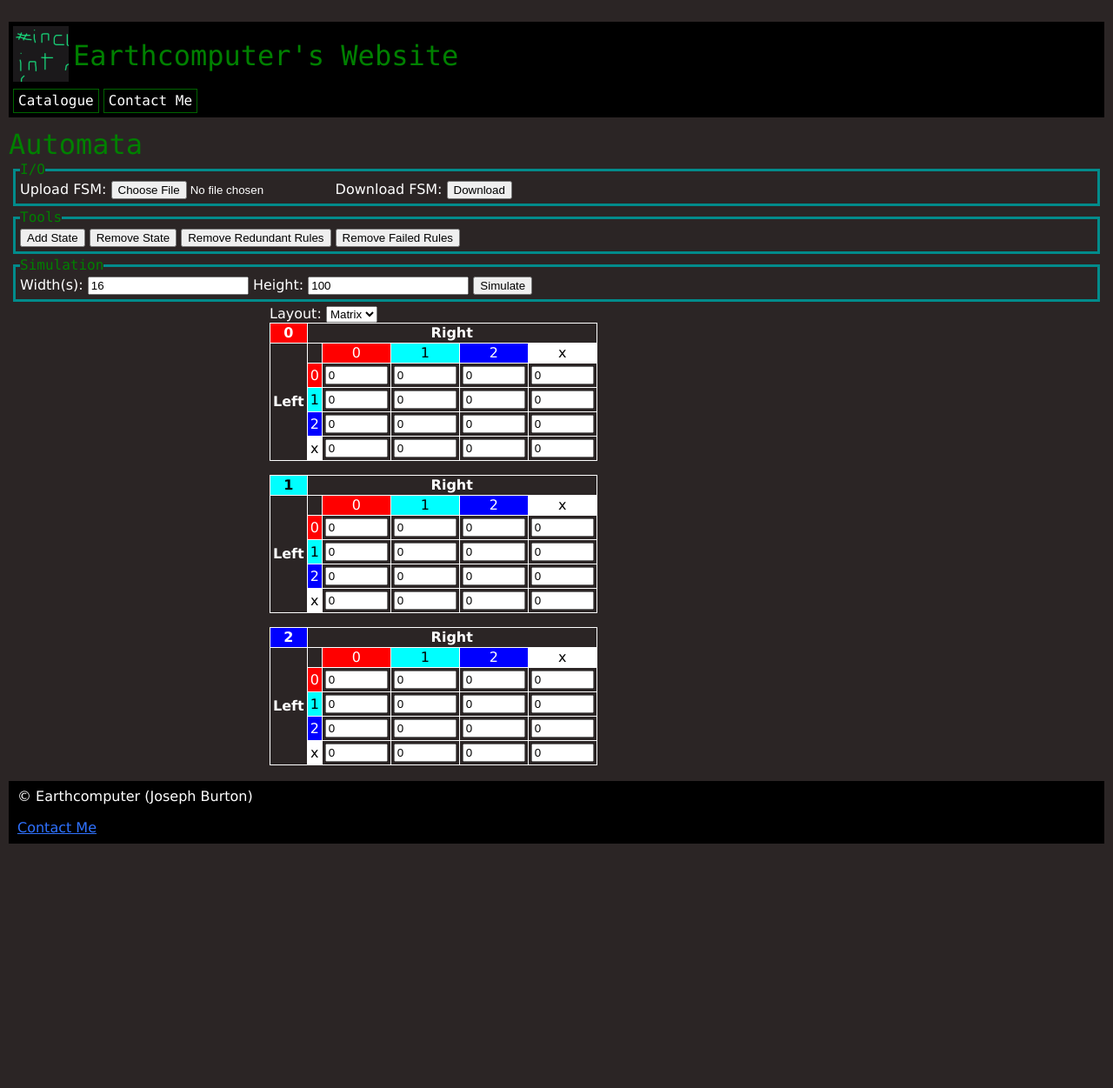
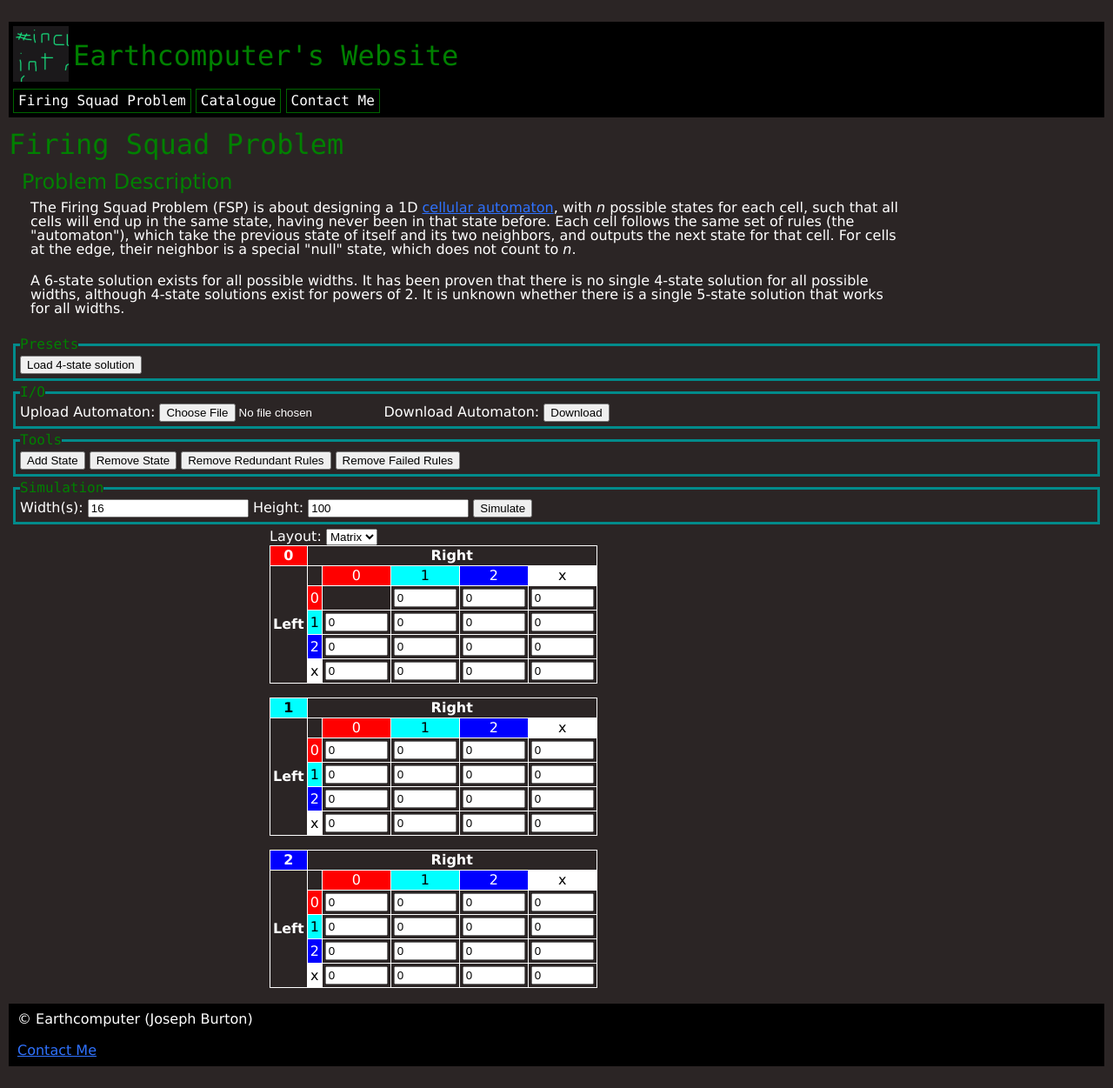
Before and after one commit to Earthcomputer/Earthcomputer.github.io, a Jekyll site: the page built from fsp.html, in a window 1280 px wide. Shown: the whole page at 87% size. Built offline with Jekyll 4.4.1, drawn with Linux system fonts in a browser that asks for light colours; before the commit the page ends 995 px from its top, so only the background shows below that.

Commit message:
Add rules and preset

```diff
--- a/_includes/navbar.html
+++ b/_includes/navbar.html
@@ -1,4 +1,5 @@
 <nav><ul>
+    <li><a href="/fsp.html">Firing Squad Problem</a></li>
     <li><a href="/catalogue.html">Catalogue</a></li>
     <li><a href="/contact.html">Contact Me</a></li>
 </ul></nav>
--- a/automata.html
+++ b/fsp.html
@@ -1,16 +1,35 @@
 ---
 layout: page
-title: Automata
-style: styles/automata.css
+title: Firing Squad Problem
+style: styles/fsp.css
 script:
   - https://cdnjs.cloudflare.com/ajax/libs/split.js/1.5.11/split.min.js
-  - scripts/automata.js
+  - scripts/fsp.js
 ---
+
+<div class="indent">
+<h4>Problem Description</h4>
+<p>
+The Firing Squad Problem (FSP) is about designing a 1D <a href="https://en.wikipedia.org/wiki/Cellular_automaton">cellular automaton</a>,
+with <i>n</i> possible states for each cell, such that all cells will end up in the same state, having never been in that state before.
+Each cell follows the same set of rules (the "automaton"), which take the previous state of itself and its two neighbors, and outputs
+the next state for that cell. For cells at the edge, their neighbor is a special "null" state, which does not count to <i>n</i>.
+</p>
+<p>
+A 6-state solution exists for all possible widths. It has been proven that there is no single 4-state solution for all possible widths,
+although 4-state solutions exist for powers of 2. It is unknown whether there is a single 5-state solution that works for all widths.
+</p>
+</div>
+
+<fieldset>
+    <legend>Presets</legend>
+    <button id="load_4_state">Load 4-state solution</button>
+</fieldset>
 
 <fieldset>
     <legend>I/O</legend>
-    Upload FSM: <input type="file" id="upload">
-    Download FSM: <button id="download">Download</button>
+    Upload Automaton: <input type="file" id="upload">
+    Download Automaton: <button id="download">Download</button>
 </fieldset>
 <fieldset>
     <legend>Tools</legend>
--- a/scripts/automata.js
+++ b/scripts/fsp.js
@@ -218,6 +218,8 @@ let loadFSM = function(fsm) {
                     throw new SyntaxError('Expected integer');
                 if (fsm[middle][left][right] < -1 || fsm[middle][left][right] >= stateCount + 1)
                     throw new SyntaxError('Invalid dest state');
+                if (middle === 0 && left === 0 && right === 0 && fsm[middle][left][right] > 0)
+                    throw new SyntaxError('Invalid dest state');
             }
         }
     }
@@ -250,12 +252,16 @@ let refreshHTML = function() {
                 else
                     html += '<td style="background:' + colors[left] + ';color:' + foregroundColors[left] + '">' + left + '</td>';
                 for (let right = 0; right <= stateCount; right++) {
-                    html += '<td><input type="number" min="0" max="' + stateCount + '" ' +
+                    html += '<td>';
+                    if (middle !== 0 || left !== 0 || right !== 0) {
+                        html += '<input type="number" min="0" max="' + stateCount + '" ' +
                             'oninput="window.setFsmValFromTextField(' + left + ',' + middle + ',' + right + ',this.value)" ' +
                             'onfocus="window.focusedRule = {left: ' + left + ', middle: ' + middle + ', right: ' + right + '}; simulate();" ' +
                             'onblur="window.focusedRule = null; simulate();" ' +
                             'value="' + (window.fsm[middle][left][right] === -1 ? '' : window.fsm[middle][left][right]) + '" ' +
-                        'style="width:64px"></td>'
+                            'style="width:64px">';
+                    }
+                    html += '</td>'
                 }
                 html += '</tr>';
             }
@@ -273,11 +279,15 @@ let refreshHTML = function() {
                         '<td style="background:' + colors[middle] + ';color:' + foregroundColors[middle] + '">' + middle + '</td>' +
                         '<td style="background:' + (right === stateCount ? 'white' : colors[right]) + ';color:' + (right === stateCount ? 'black' : foregroundColors[right]) + '">' +
                         (right === stateCount ? 'x' : right) + '</td>' +
-                        '<td><input type="number" min="0" max="' + stateCount + '" ' +
+                        '<td>';
+                    if (middle !== 0 || left !== 0 || right !== 0) {
+                        html += '<input type="number" min="0" max="' + stateCount + '" ' +
                             'oninput="window.setFsmValFromTextField(' + left + ',' + middle + ',' + right + ',this.value)" ' +
                             'onfocus="window.focusedRule = {left: ' + left + ', middle: ' + middle + ', right: ' + right + '}; simulate();" ' +
                             'onblur="window.focusedRule = null; simulate();" ' +
-                        'value="' + (window.fsm[middle][left][right] === -1 ? '' : window.fsm[middle][left][right]) + '"></td>' +
+                            'value="' + (window.fsm[middle][left][right] === -1 ? '' : window.fsm[middle][left][right]) + '">';
+                    }
+                    html += '</td>' +
                         '</tr>';
                 }
             }
@@ -335,6 +345,7 @@ let removeRedundantRules = function(acceptingOnly) {
             }
         }
     }
+    ruleUsed[0][0][0] = true;
     for (let middle = 0; middle < window.fsm.length; middle++) {
         for (let left = 0; left <= window.fsm.length; left++) {
             for (let right = 0; right <= window.fsm.length; right++) {
@@ -371,6 +382,13 @@ window.onload = function() {
     let fsm_layout = document.getElementById('fsm_layout');
     fsm_layout.addEventListener('change', function (event) {
         refreshHTML();
+    });
+
+    let load4StateBtn = document.getElementById('load_4_state');
+    load4StateBtn.addEventListener('click', function (event) {
+        window.fsm = [[[0,0,2,0],[1,1,0,1],[0,0,2,0],[0,0,0,0]],[[1,1,2,3],[0,0,2,2],[1,1,3,3],[1,1,3,0]],[[2,2,0,2],[0,3,1,3],[2,2,0,2],[0,0,0,0]]];
+        refreshHTML();
+        simulate();
     });
 
     let add_state = document.getElementById('add_state');
--- a/styles/shared.css
+++ b/styles/shared.css
@@ -77,6 +77,10 @@ h6 {
 p {
     padding: 10px;
     max-width: 1000px;
+}
+
+i {
+    font-style: italic;
 }
 
 a:link {
```
Also changed, not shown: styles/fsp.css (renamed from styles/automata.css). Lines whose indentation alone changed are shown as unchanged.
